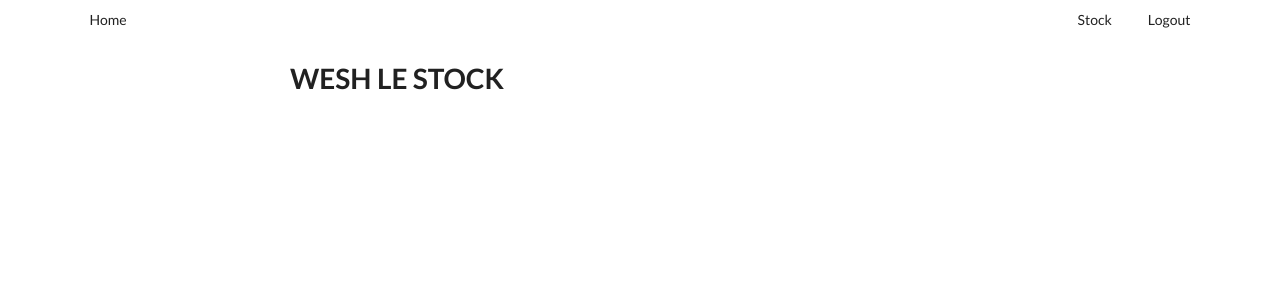
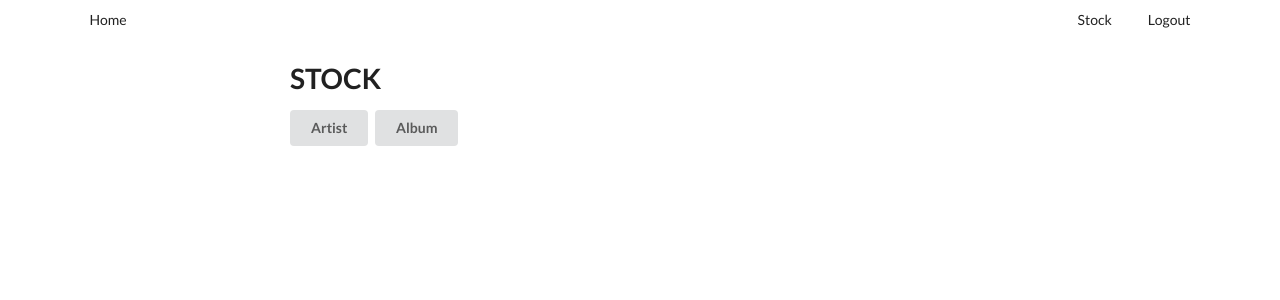
Before and after one commit to alexstraubhaar/flask-stock, a Flask app: page /stock in a window 1280 px wide. Shown: the top 300 px of the page. Run offline with Flask 2, Linux system fonts and the light colour scheme; the visitor is signed in with stand-in values (Sample User, id 1); data that the repository does not hold is empty; parts of the project's set-up code (start-up, migrations or seed data) failed here and were passed over.

Commit message:
Working forms and stock buttons

```diff
--- a/stck/templates/stock.html
+++ b/stck/templates/stock.html
@@ -1,10 +1,22 @@
 {% extends 'base.html' %}
 
 {% block content %}
+
     <div class="ui text container">
-        <h1>WESH LE STOCK</h1>
+        <h1>STOCK</h1>
+        <div class="ui vertical animated button" onClick="location.href='{{ url_for('new_artist') }}'">
+            <div class="visible content">Artist</div>
+            <div class="hidden content">+</div>
+        </div>
+        <div class="ui vertical animated button" onClick="location.href='{{ url_for('new_album') }}'">
+                <div class="visible content">Album</div>
+                <div class="hidden content">+</div>
+            </div>
+        </div>
+        <br>
         {% for album in albums %}
             <p>{{ album.title }}</p>
         {% endfor %}
     </div>
+
 {% endblock %}
```
Also changed, not shown: stck/templates/new_album.html (+1 -6 lines).
